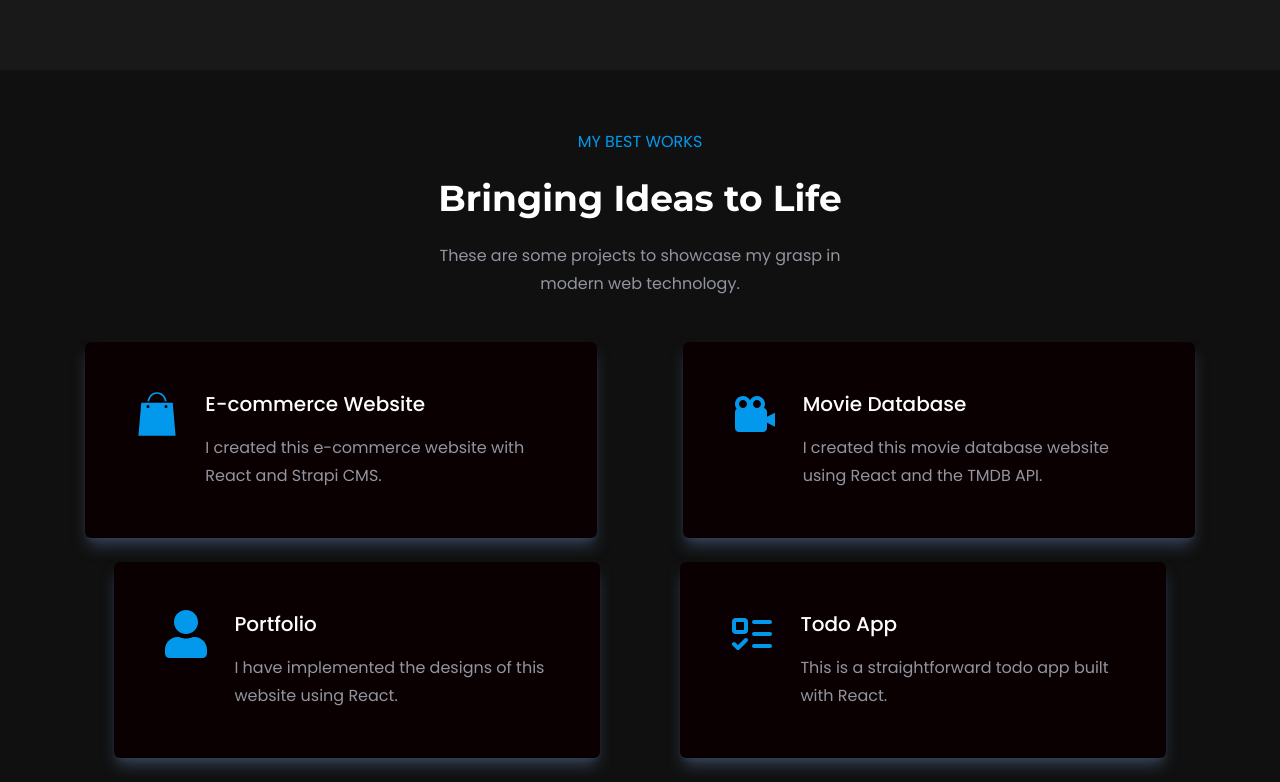
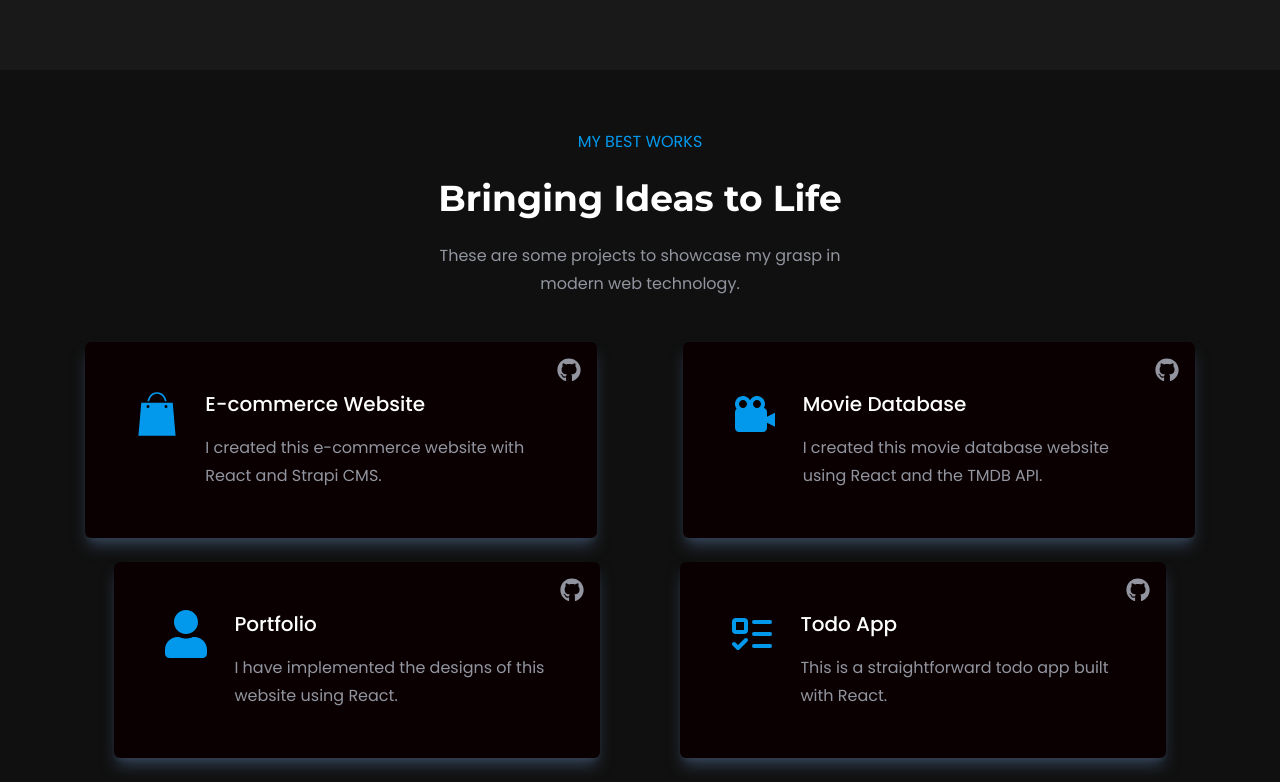
Before and after one commit to sarojdey/portfolio, a React (Vite) app: page / in a window 1280 px wide. Shown: the part 1558-2340 px from the top of the page. Built offline with nearby package versions, Linux system fonts and the light colour scheme.

Commit message:
project links are functional

```diff
--- a/package.json
+++ b/package.json
@@ -12,7 +12,8 @@
   "dependencies": {
     "react": "^18.2.0",
     "react-dom": "^18.2.0",
-    "react-icons": "^5.0.1"
+    "react-icons": "^5.0.1",
+    "react-router-dom": "^6.22.3"
   },
   "devDependencies": {
     "@types/react": "^18.2.64",
--- a/src/App.jsx
+++ b/src/App.jsx
@@ -1,10 +1,13 @@
 import Home from "./pages/home/Home";
+import { BrowserRouter, Route, Routes } from "react-router-dom";
 
 function App() {
   return (
-    <div>
-      <Home />
-    </div>
+    <BrowserRouter>
+      <Routes>
+        <Route path="/" element={<Home />}></Route>
+      </Routes>
+    </BrowserRouter>
   );
 }
 
--- a/src/components/Navbar.jsx
+++ b/src/components/Navbar.jsx
@@ -1,5 +1,11 @@
 import { IoMenu } from "react-icons/io5";
+
 function Navbar() {
+  const redirectToGmail = () => {
+    const email = "sarojkumardey.mail@gmail.com";
+    const url = "https://mail.google.com/mail/?view=cm&to=" + email;
+    window.location.href = url;
+  };
   return (
     <header className="flex items-center justify-between ">
       <h1 className=" ml-4 mt-3 cursor-pointer font-font1 text-5xl font-bold md:ml-10 md:mt-6   ">
@@ -17,7 +23,10 @@ function Navbar() {
           <li className="mx-6 hidden cursor-pointer transition-all  duration-300 ease-in-out hover:text-blue2 md:block">
             Blog
           </li>
-          <li className="mx-6  flex cursor-pointer items-center justify-center rounded-md border-2 border-solid border-white bg-black bg-opacity-10 px-5 py-2 transition-all  duration-300 ease-in-out hover:-translate-y-0.5 hover:border-blue2 hover:bg-blue2 ">
+          <li
+            onClick={redirectToGmail}
+            className="mx-6  flex cursor-pointer items-center justify-center rounded-md border-2 border-solid border-white bg-black bg-opacity-10 px-5 py-2 transition-all  duration-300 ease-in-out hover:-translate-y-0.5 hover:border-blue2 hover:bg-blue2 "
+          >
             LET'S TALK
           </li>
           <li className="mx-2  cursor-pointer text-4xl md:hidden">
--- a/src/components/Projects.jsx
+++ b/src/components/Projects.jsx
@@ -3,6 +3,7 @@ import { GiShoppingBag } from "react-icons/gi";
 import { BiSolidCameraMovie } from "react-icons/bi";
 import { FaUser } from "react-icons/fa";
 import { LuListTodo } from "react-icons/lu";
+import { FaGithub } from "react-icons/fa";
 
 function Projects() {
   return (
@@ -24,8 +25,21 @@ function Projects() {
       <div className="flex flex-col items-center justify-center">
         {/* row1 */}
         <div className=" flex flex-col items-center justify-evenly md:flex-row">
-          <div className="group mb-6 flex w-11/12 cursor-pointer rounded-md bg-black3 p-12 shadow-lg shadow-slate-700 transition-all duration-300 ease-in-out hover:-translate-y-0.5 hover:bg-blue2 md:w-2/5">
+          <div
+            onClick={() => {
+              window.location.href = "https://anikart.vercel.app/";
+            }}
+            className=" group relative mb-6 flex w-11/12 cursor-pointer rounded-md bg-black3 p-12 shadow-lg shadow-slate-700 transition-all duration-300 ease-in-out hover:-translate-y-0.5 hover:bg-blue2 md:w-2/5"
+          >
             {/* icon  */}
+            <FaGithub
+              onClick={(e) => {
+                e.stopPropagation();
+                window.location.href = "https://github.com/sarojdey/anikart";
+              }}
+              className="absolute right-4 top-4 text-2xl text-textgrey group-hover:text-textwhite "
+            ></FaGithub>
+
             <div>
               <GiShoppingBag className="mr-6 text-5xl text-textblue group-hover:text-textwhite" />
             </div>
@@ -39,8 +53,20 @@ function Projects() {
               </span>
             </div>
           </div>
-          <div className=" group mb-6 flex w-11/12 cursor-pointer rounded-md bg-black3 p-12  shadow-lg shadow-slate-700  transition-all  duration-300 ease-in-out hover:-translate-y-0.5 hover:bg-blue2 md:w-2/5">
+          <div
+            onClick={() => {
+              window.location.href = "https://filmfusion-three.vercel.app/";
+            }}
+            className=" group relative mb-6 flex w-11/12 cursor-pointer rounded-md bg-black3 p-12  shadow-lg shadow-slate-700  transition-all  duration-300 ease-in-out hover:-translate-y-0.5 hover:bg-blue2 md:w-2/5"
+          >
             {/* icon  */}
+            <FaGithub
+              onClick={(e) => {
+                e.stopPropagation();
+                window.location.href = "https://github.com/sarojdey/filmfusion";
+              }}
+              className="absolute right-4 top-4 text-2xl text-textgrey group-hover:text-textwhite "
+            ></FaGithub>
             <div>
               <BiSolidCameraMovie className="mr-6 text-5xl text-textblue group-hover:text-textwhite" />
             </div>
@@ -58,8 +84,20 @@ function Projects() {
         </div>
         {/* row2 */}
         <div className="flex flex-col items-center justify-evenly md:flex-row">
-          <div className=" group mb-6 flex w-11/12 cursor-pointer rounded-md bg-black3 p-12  shadow-lg shadow-slate-700  transition-all  duration-300 ease-in-out hover:-translate-y-0.5 hover:bg-blue2 md:w-2/5">
+          <div
+            onClick={() => {
+              window.location.href = "https://sarojkumardey.vercel.app/";
+            }}
+            className=" group relative mb-6 flex w-11/12 cursor-pointer rounded-md bg-black3 p-12  shadow-lg shadow-slate-700  transition-all  duration-300 ease-in-out hover:-translate-y-0.5 hover:bg-blue2 md:w-2/5"
+          >
             {/* icon  */}
+            <FaGithub
+              onClick={(e) => {
+                e.stopPropagation();
+                window.location.href = "https://github.com/sarojdey/portfolio";
+              }}
+              className="absolute right-4 top-4 text-2xl text-textgrey group-hover:text-textwhite "
+            ></FaGithub>
             <div>
               <FaUser className="mr-6 text-5xl text-textblue group-hover:text-textwhite" />
             </div>
@@ -73,8 +111,21 @@ function Projects() {
               </span>
             </div>
           </div>
-          <div className="group mb-6 flex w-11/12 cursor-pointer rounded-md bg-black3 p-12  shadow-lg shadow-slate-700  transition-all  duration-300 ease-in-out hover:-translate-y-0.5 hover:bg-blue2 md:w-2/5">
+          <div
+            onClick={() => {
+              window.location.href = "https://sarojdey.github.io/trip-monkey/";
+            }}
+            className="group relative mb-6 flex w-11/12 cursor-pointer rounded-md bg-black3 p-12  shadow-lg shadow-slate-700  transition-all  duration-300 ease-in-out hover:-translate-y-0.5 hover:bg-blue2 md:w-2/5"
+          >
             {/* icon  */}
+            <FaGithub
+              onClick={(e) => {
+                e.stopPropagation();
+                window.location.href =
+                  "https://github.com/sarojdey/trip-monkey";
+              }}
+              className="absolute right-4 top-4 text-2xl text-textgrey group-hover:text-textwhite "
+            ></FaGithub>
             <div>
               <LuListTodo className="mr-6 text-5xl text-textblue group-hover:text-textwhite" />
             </div>
```
Also changed, not shown: 1 other file (tests, documents, lock files or other folders).
